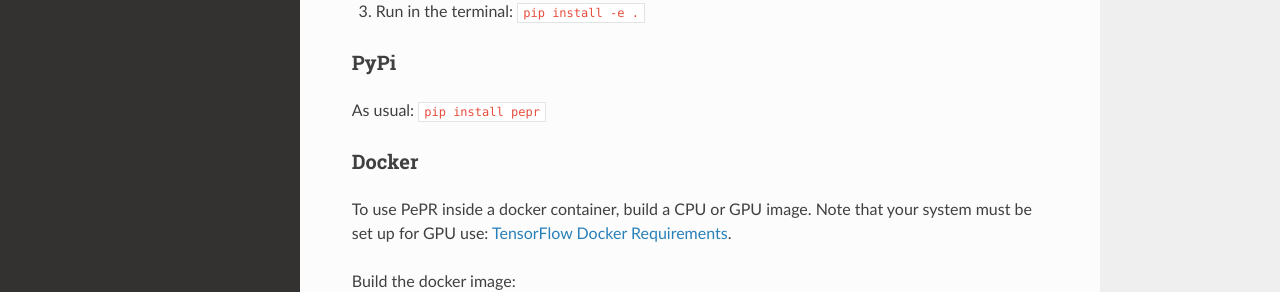
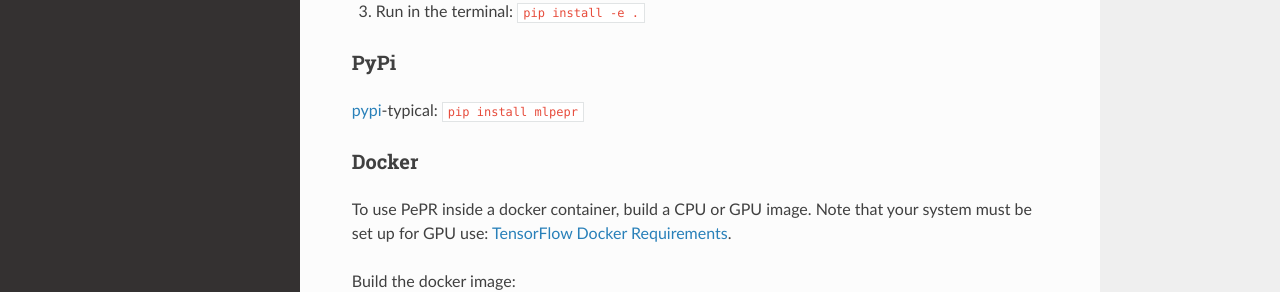
Before and after one commit to hallojs/ml-pepr, a Sphinx documentation site: the page built from docs/source/index.rst, in a window 1280 px wide and 1339 px high. Shown: the part 656-948 px from the top of the window. Built offline with Sphinx 7.4.7 and the Read the Docs theme 2.0.0, drawn with Linux system fonts in a browser that asks for light colours.

Commit message:
Fix pypi name

```diff
--- a/docs/source/index.rst
+++ b/docs/source/index.rst
@@ -35,7 +35,7 @@ Repository
 PyPi
 ~~~~
 
-As usual: ``pip install pepr``
+`pypi <https://pypi.org/project/mlpepr/>`_-typical: ``pip install mlpepr``
 
 Docker
 ~~~~~~
```
